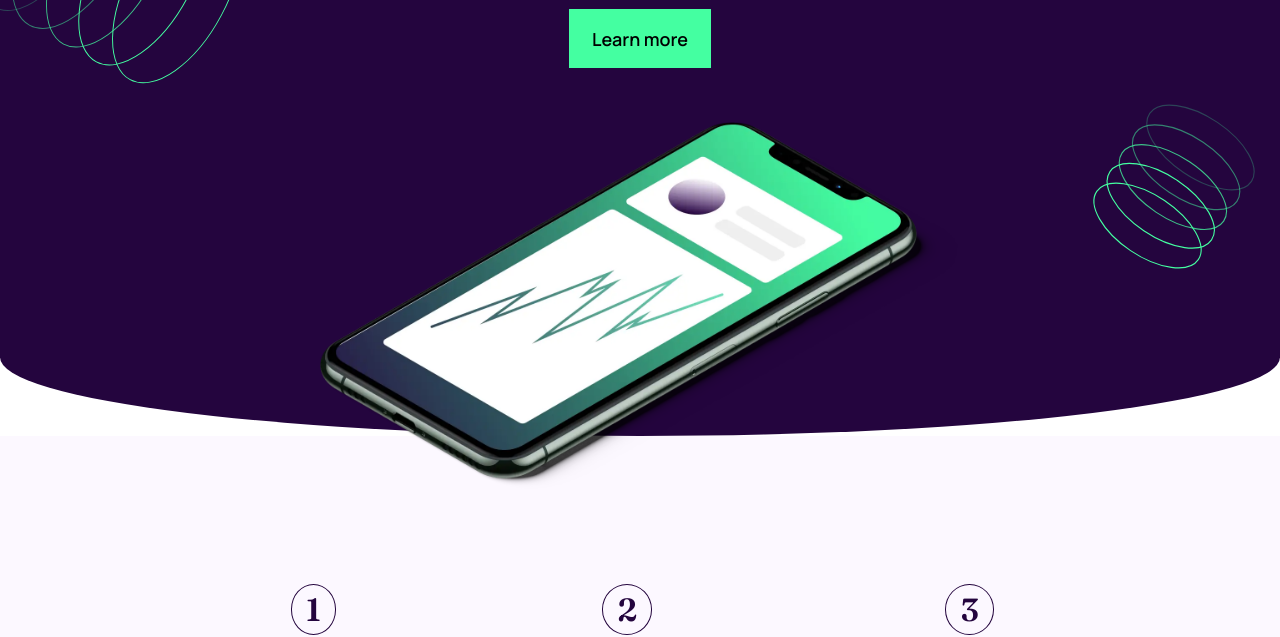
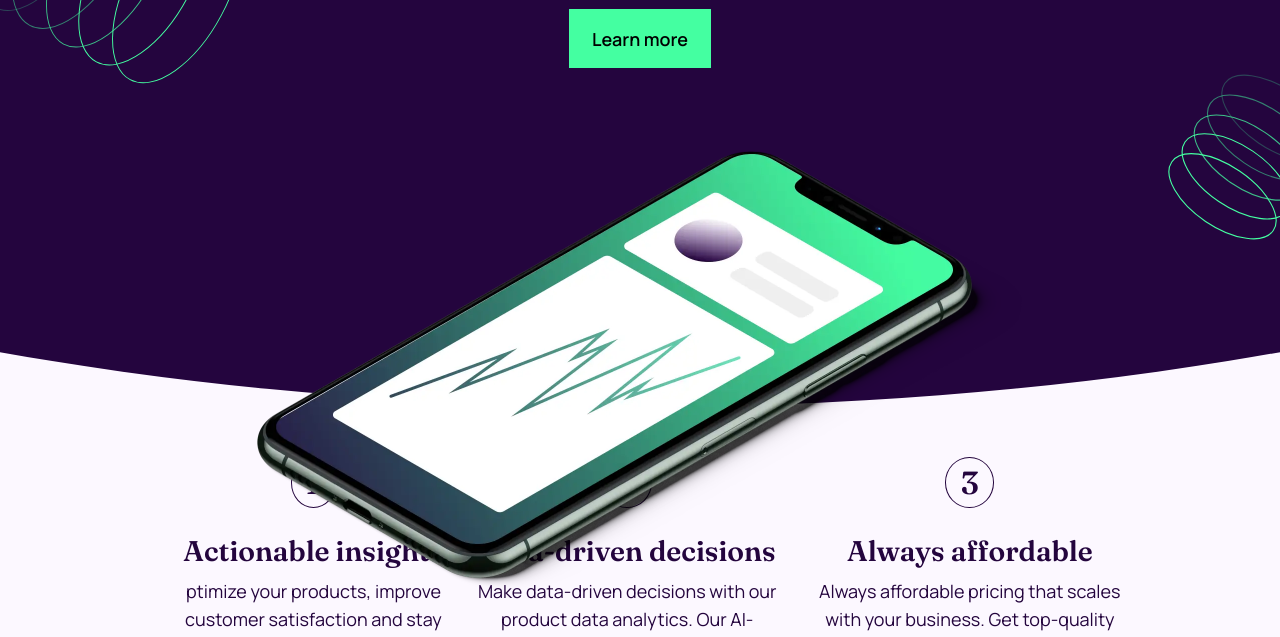
Before and after one commit to tho343/workit-landing-page, a plain HTML site: page index.html in a window 1280 px wide. Shown: the part 329-966 px from the top of the page. Drawn offline with nearby package versions, Linux system fonts and the light colour scheme.

Commit message:
polished up

```diff
--- a/assets/css/styles.css
+++ b/assets/css/styles.css
@@ -62,20 +62,37 @@ ul{
 .hero, nav{
     color: var(--white--)!important;
     background-color: var(--primary-color--);
+    width: 100vw;
+}
+main{
+    width: 100vw;
+}
+footer{
+    width: 100vw;
 }
 nav{
     padding: 3.333rem 9.167rem;
 }
 .hero{
-    border-radius: 0% 0% 80% 80%/0% 0% 20% 20%;
+    clip-path: ellipse(120% 100% at 50% 0%);
     position:relative;
+    height: 600px;
+    z-index: 2;
+    overflow: hidden;
+
 }
 
-.hero img.img-fluid{
-    width: 50%;
-    position: relative;
-    top:3.333rem;
-    max-width: 1700px;
+main .wrapper-phone {
+    display: flex;
+    align-items: center;
+    position: absolute;
+    top:30rem;
+    z-index: 10000;
+    width: 100vw;
+    justify-content: center;
+}
+main .wrapper-phone img{
+    max-width: 767px;
 }
 img.pattern{
     position: absolute;
@@ -86,7 +103,7 @@ img.pattern{
     width: 25%;
 }
 .pattern.two{
-    right: 10px;
+    right: -65px;
     width: 15%;
     bottom: 150px;
 }
@@ -96,6 +113,13 @@ span.decorated{
 .properties{
     background-color: var(--light-purple--);
     padding: 10rem 9.167rem;
+    clip-path: ellipse(127% 100% at 50% 0%);
+    margin-top: -98px;
+    z-index: -2;
+
+}
+.properties .ul{
+    padding-top: 15rem;
 }
 
 .properties ul .prop >*{
@@ -169,12 +193,16 @@ footer{
 @media screen and (max-width: 992px){
     .properties{
         padding: 5rem 2rem;
+        clip-path: ellipse(200% 100% at 50% 0%);
     }
     .call-for-action{
         padding: 5rem 2rem;
     }
     .banner{
         transform: translate(58%, -20%);
+    }
+    main .wrapper-phone img{
+        max-width: 515px;
     }
 }
 @media screen and (max-width: 768px) {
@@ -194,6 +222,7 @@ footer{
     }
     .properties{
         padding: 6.125rem;
+        clip-path: ellipse(200% 100% at 50% 0%);
     }
     .properties ul{
         display: flex;
@@ -214,6 +243,9 @@ footer{
         width: 70%;
         transform: translate(40%, -25%);
     }
+    main .wrapper-phone img{
+        max-width: 514px;
+    }
 }
 @media screen and (max-width: 375px) {
     body{
@@ -229,12 +261,13 @@ footer{
     h2{
         font-size: 2rem;
     }
-    .hero img.img-fluid{
-        width: 90%;
-        top:6rem;
+    .hero {
+        height: 400px;
+        clip-path: ellipse(200% 100% at 50% 0%);
     }
     .properties{
         padding: 4.375rem 1rem;
+        clip-path: ellipse(200% 100% at 50% 0%);
     }
     .prop{
         flex-direction: column;
@@ -270,4 +303,11 @@ footer{
     .pattern.two{
         display: none;
     }
+    main .wrapper-phone {
+        top: 24rem;
+    }
+    main .wrapper-phone img{
+        max-width: 320px;
+
+    }
 }
--- a/index.html
+++ b/index.html
@@ -21,6 +21,7 @@
     <title>Workit landing page</title>
   </head>
   <body>
+    <!-- Navigation -->
     <nav class="d-flex justify-content-between align-items-center">
       <div class="logo">
         <img src="./assets/images/logo-light.svg" alt="logo of workit">
@@ -29,17 +30,21 @@
         <a class="cfa" href="#" ><span data-content="Apply for access" aria-hidden="true"></span> Apply for access</a>
       </div>
     </nav>
-    <div class="content">
-      <div class="hero d-flex align-items-center justify-content-center">
+    <main class="content">
+      <!-- Hero section -->
+      <div class="hero d-flex justify-content-center">
         <div class="wrapper d-flex flex-column align-items-center">
           <h1>Data <span class="decorated">tailored</span> to <br/> your needs.</h2>
             <button class="mt-4">Learn more</button>
-            <img class="img-fluid" src="./assets/images/image-hero.webp" alt="a mockup of mobile phone">
             <img class="pattern one" src="./assets/images/bg-pattern-1.svg" alt="squirel"/>
             <img class="pattern two" src="./assets/images/bg-pattern-2.svg" alt="squirel"/>
         </div>
-
       </div>
+      <!-- floating phone -->
+      <div class="wrapper-phone">
+        <img class="img-fluid" src="./assets/images/image-hero.webp" alt="a mockup of mobile phone">
+      </div>
+      <!-- properties -->
       <div class="properties d-flex align-items-center justify-content-center">
         <ul class="d-flex align-items-start justify-content-between gap-4">
           <li class="prop">
@@ -69,6 +74,7 @@
         </ul>
 
       </div>
+      <!-- Call to action -->
       <div class="call-for-action d-flex align-items-center justify-content-center">
         <div class="wrapper">
           <img src="./assets/images/image-founder.webp"/>
@@ -82,6 +88,7 @@
         </div>
         </div>
       </div>
+      <!-- Footer-->
       <footer class="d-flex align-items-center flex-column">
         <img src="./assets/images/logo-dark.svg" alt="logo dark">
         <ul class="d-flex align-items-center gap-3 mt-4 p-0 justify-content-center">
@@ -90,6 +97,6 @@
           <li><img src="./assets/images/icon-instagram.svg" alt="icon of facebook"/></li>
         </ul>
       </footer>
-    </div>
+    </main>
   </body>
 </html>
```
